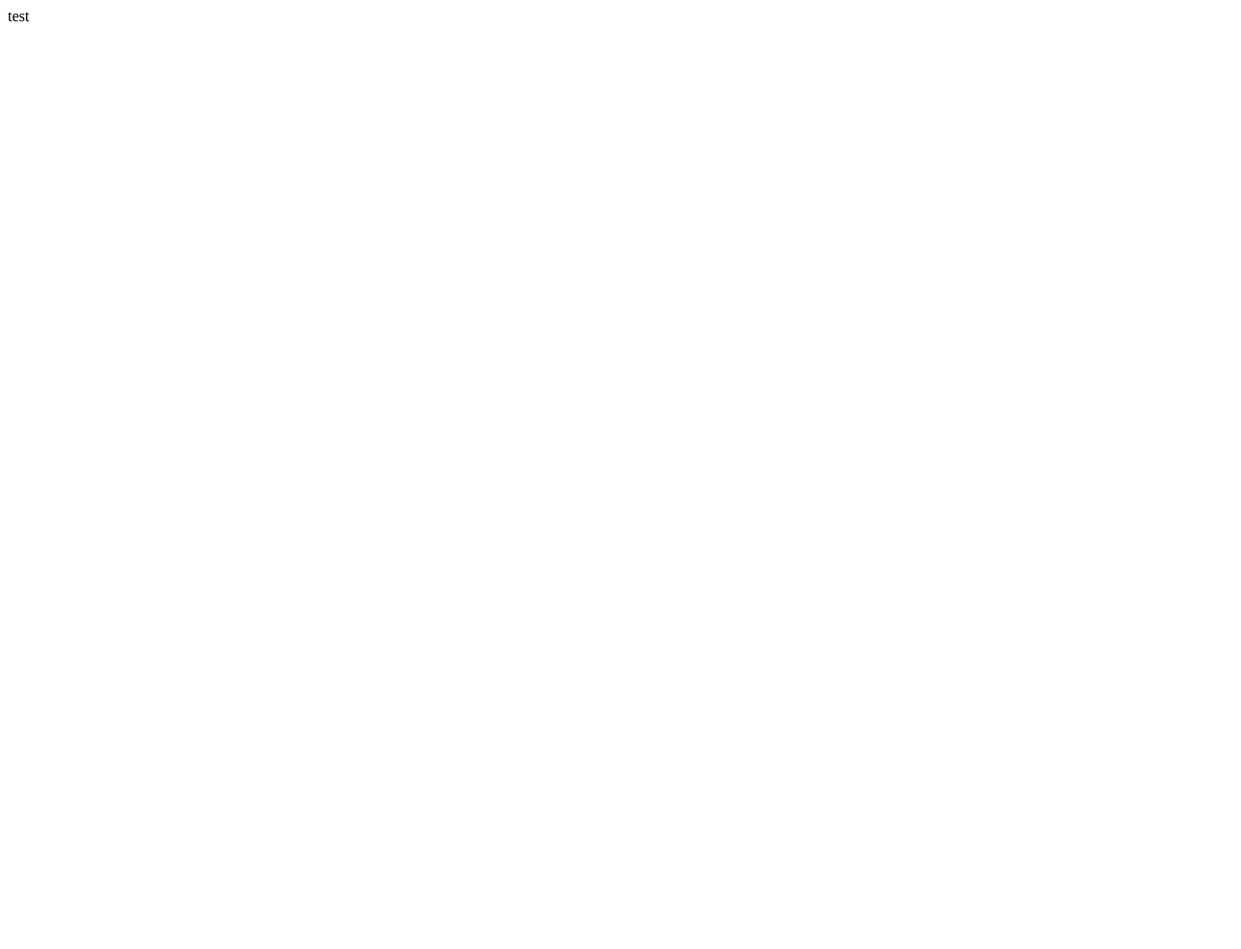
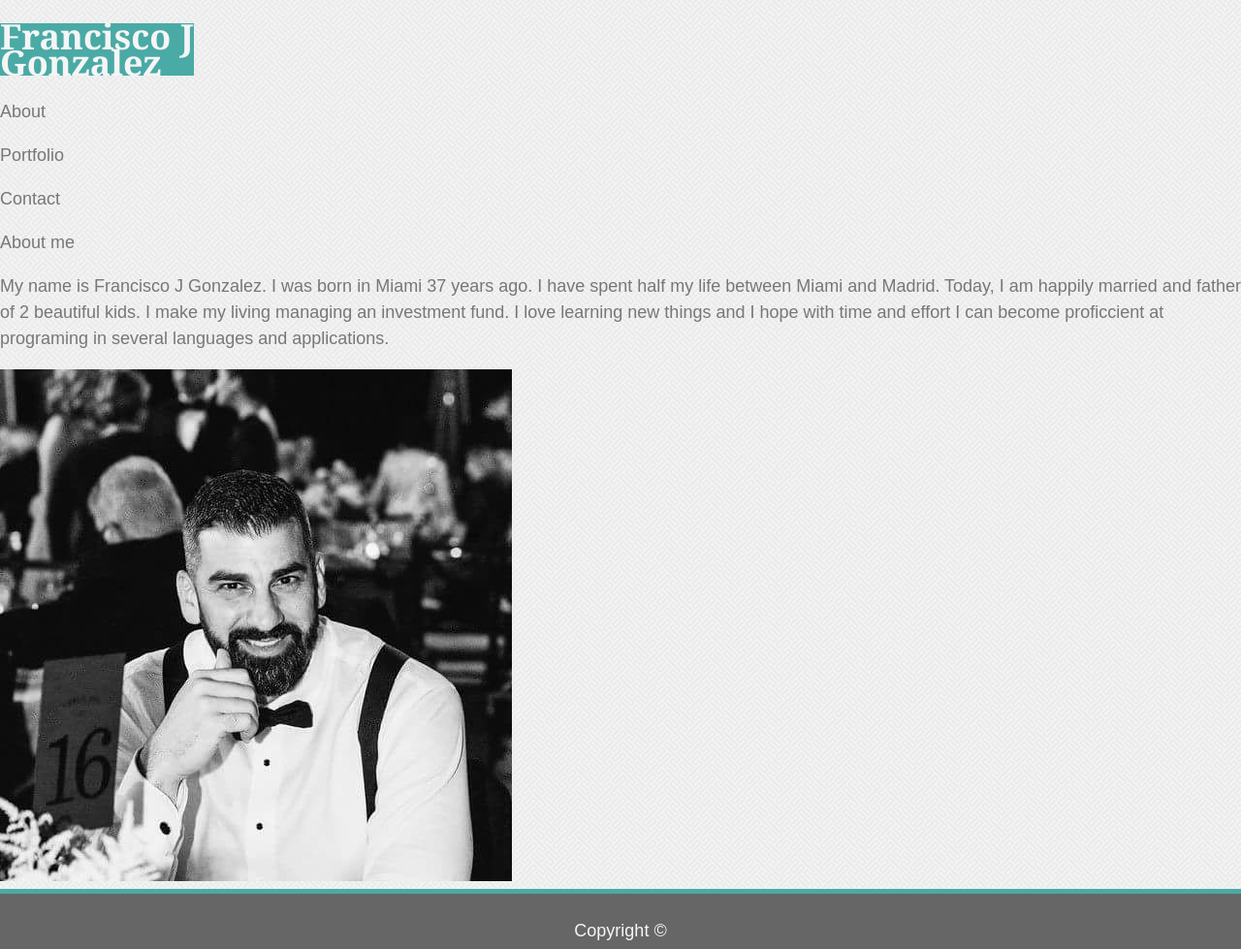
Before and after one commit to AlphaExplorer/AlphaExplorer.github.io, a plain HTML site: page index.html in a window 1280 px wide. Shown: the whole page at 97% size. Before the commit the page ends 800 px from the top, so only its background shows below. Drawn offline with Linux system fonts and the light colour scheme.

Commit message:
made some progress

```diff
--- a/assets/css/style.css
+++ b/assets/css/style.css
@@ -0,0 +1,35 @@
+h1 {
+    font-family: 'Georgia', Times, Times New Roman, serif;
+}
+
+
+
+header{
+    background-color:#4aaaa5;
+    color: whitesmoke;
+    width: 200px;
+
+}
+
+body{
+
+    padding: 0;
+    margin: 0;
+    font-family: 'Arial', Helvetica Neue, Helvetica, sans-serif;
+    font-size: 18px;
+    line-height: 150%;
+    color: #777777;
+    background-image: url('../images/background.png')
+}
+
+footer {
+    background-color: #666666;
+    text-align: center;
+    color:whitesmoke;
+    padding-top: 25px;
+    padding-bottom: 5px;
+    border-top-style: solid;
+    border-width: 5px;
+    border-top-color: #4aaaa5;
+    font-family: 'Arial', Helvetica Neue, Helvetica, sans-serif;
+}
--- a/index.html
+++ b/index.html
@@ -1,13 +1,43 @@
 <!DOCTYPE html>
 <html lang="en">
+
 <head>
     <meta charset="UTF-8">
     <meta name="viewport" content="width=device-width, initial-scale=1.0">
     <meta http-equiv="X-UA-Compatible" content="ie=edge">
     <title>Document</title>
-    <link rel="stylesheet" href="css/wireframe.css">
+    <link rel="stylesheet" href="assets/css/reset.css">
+    <link rel="stylesheet" href="assets/css/style.css">
 </head>
+
+<header>
+    <h1>Francisco J Gonzalez</h1>
+</header>
+
+<nav>
+    <p>About</p>
+    <p>Portfolio</p>
+    <p>Contact</p>
+</nav>
+
 <body>
-    test
+    <div>
+        <section>
+            About me
+        </section>
+        <article>
+            <p>My name is Francisco J Gonzalez.  I was born in Miami 37 years ago.  I have spent half my life between Miami and Madrid.  Today, I am happily married and father of 2 beautiful kids.  I make my living managing an investment fund.  I love learning new things and I hope with time and effort I can become proficcient at programing in several languages and applications.</p>
+
+        </article>
+        <img src="assets/images/profile_picture.jpg" alt="Francisco J Gonzalez">
+
+    </div>
+
+
 </body>
+
+<footer>
+    Copyright ©
+</footer>
+
 </html>
```
Also changed, not shown: contact.html (+13 -0 lines), portfolio.html (+13 -0 lines), assets/images/background.png (added), assets/images/profile_picture.jpg (renamed from assets/images/Profile Picture.jpg), assets/images/pw_maze_white/pw_maze_white_@2X.png (added), assets/images/pw_maze_white/readme.txt (added), 1 other file.
